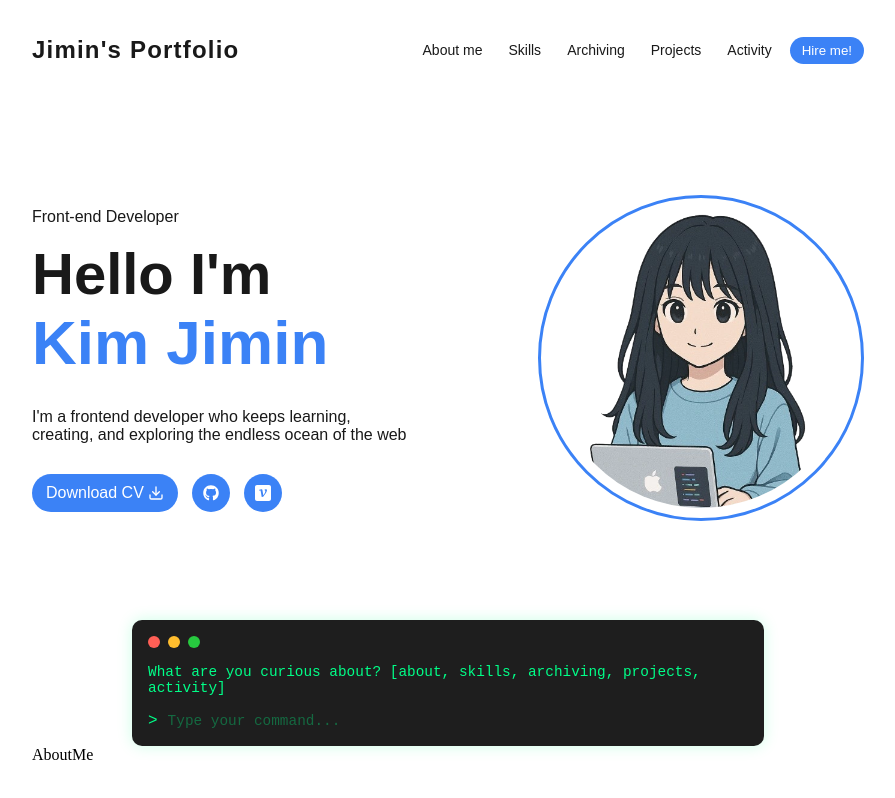
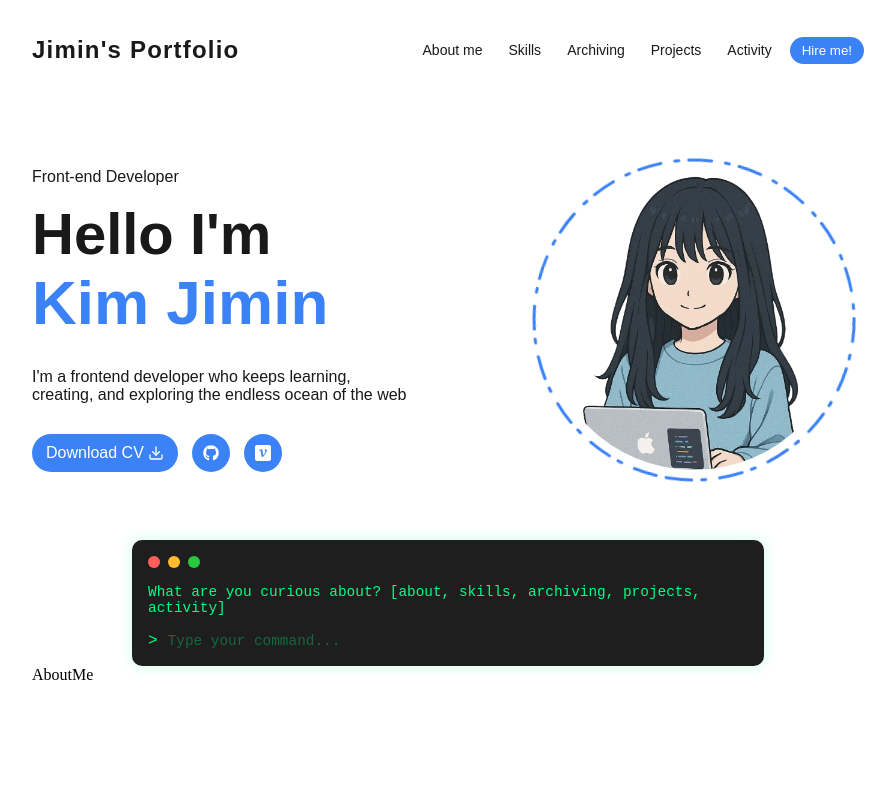
Before and after one commit to wlals4264/bluemin-portfolio, a Next.js app: page / in a window 1280 px wide. Shown: the top 798 px of the page, without its empty margins (192-1087 px from the left). Built offline with nearby package versions, Linux system fonts and the light colour scheme; a web font is replaced by a local one.

Commit message:
Desgin: 이미지 테두리 효과

```diff
--- a/src/components/Introduction.tsx
+++ b/src/components/Introduction.tsx
@@ -18,6 +18,9 @@ const Introduction = () => {
         <IntroductionBtns />
       </div>
       <div className="introduction-image-box">
+        <svg className="rotating-border" viewBox="0 0 340 340">
+          <circle cx="170" cy="170" r="160" />
+        </svg>
         <Image
           src="/profile.webp"
           quality={100}
--- a/src/styles/components/Introduction.scss
+++ b/src/styles/components/Introduction.scss
@@ -1,8 +1,7 @@
 .introduction-container {
   width: 100%;
-  // height: 100vh;
   height: 380px;
-  margin: 70px 0;
+  margin: 30px 0;
   display: flex;
   justify-content: space-between;
   align-items: center;
@@ -27,9 +26,43 @@
     }
   }
 
-  .profile-image {
-    border: 3px solid #3b82f6;
-    padding: 10px;
-    border-radius: 50%;
+  .introduction-image-box {
+    position: relative;
+    width: 340px;
+    height: 340px;
+    display: flex;
+    justify-content: center;
+    align-items: center;
+
+    .rotating-border {
+      position: absolute;
+      transition: (-50%, -50%);
+      width: 340px;
+      height: 340px;
+      transform: rotate(0deg);
+      animation: rotate 20s linear infinite;
+
+      circle {
+        fill: none;
+        stroke: #3b82f6;
+        stroke-width: 3px;
+        stroke-dasharray: 4 10 23 14;
+        stroke-linecap: round;
+      }
+    }
+
+    .profile-image {
+      border-radius: 50%;
+      object-fit: cover;
+    }
   }
 }
+
+@keyframes rotate {
+  0% {
+    transform: rotate(0deg);
+  }
+  100% {
+    transform: rotate(360deg);
+  }
+}
```
